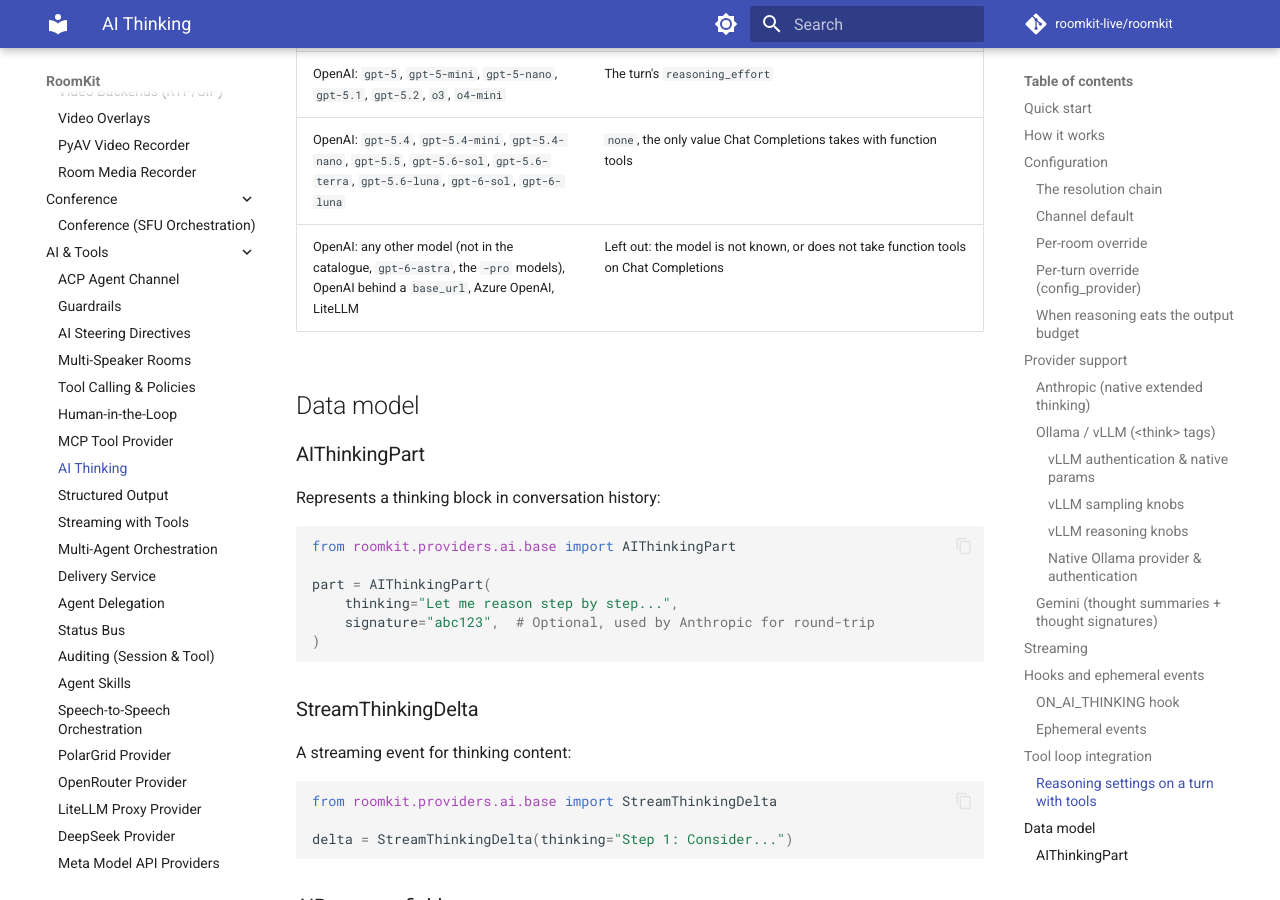
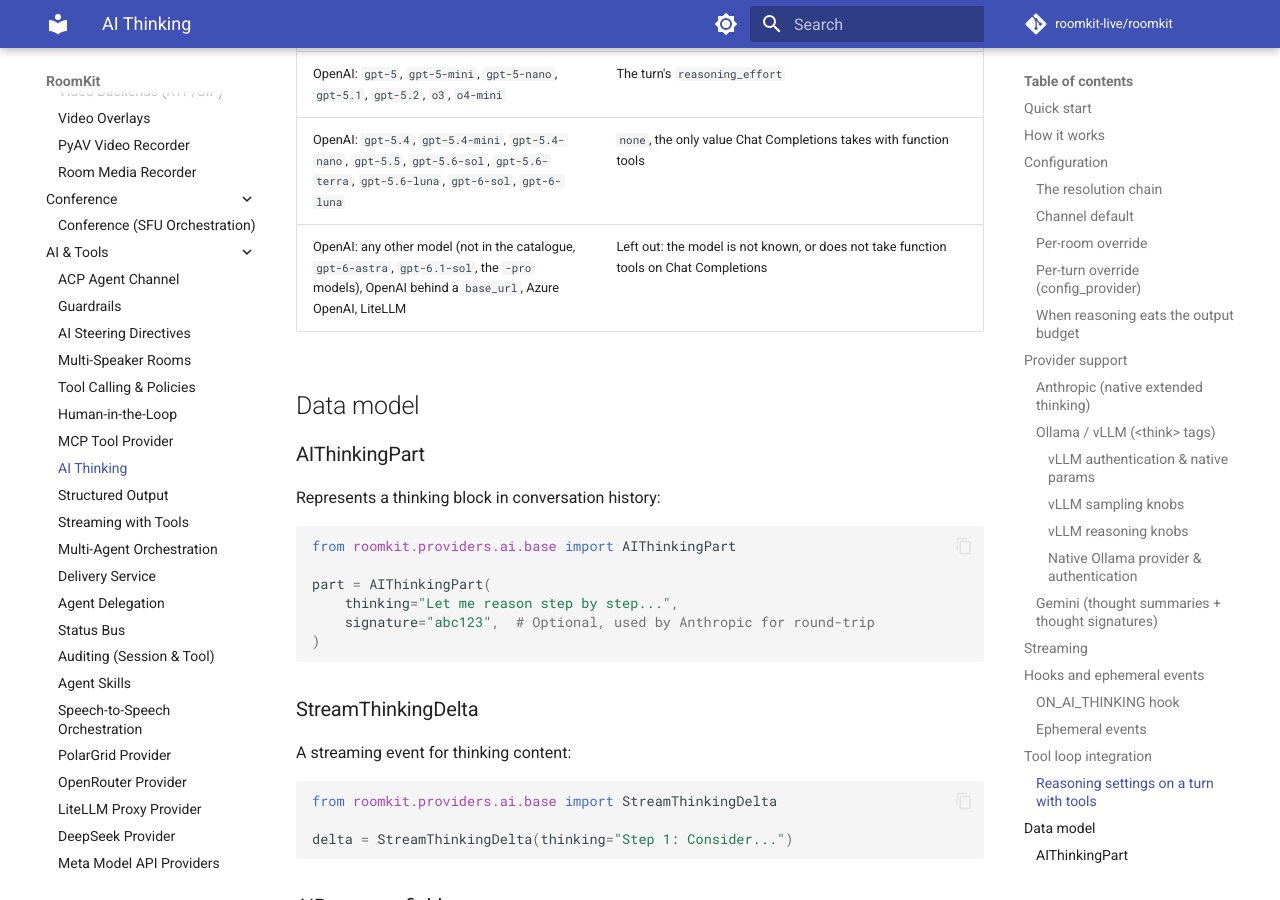
Before and after one commit to roomkit-live/roomkit-docs, an MkDocs documentation site: the page built from docs/guides/ai-thinking.md, in a window 1280 px wide and 900 px high, scrolled down 9660 px. Built offline with MkDocs 1.6.1 and Material for MkDocs 9.7.7, drawn with Linux system fonts in a browser that asks for light colours; comment, search, counter and statistics services are not loaded.

Commit message:
docs(ai): GPT-6.1 Sol takes no reasoning effort on a turn with tools, like GPT-6 Astra

```diff
--- a/docs/guides/ai-thinking.md
+++ b/docs/guides/ai-thinking.md
@@ -437,7 +437,7 @@ provider sends the value accepted, read from its model catalogue:
 | OpenRouter | Only the switch-off (`thinking_budget=0` sends `{"enabled": false}`); turning reasoning on is left to the model, since a tool round's reasoning would have to be passed back as `reasoning_details` |
 | OpenAI: `gpt-5`, `gpt-5-mini`, `gpt-5-nano`, `gpt-5.1`, `gpt-5.2`, `o3`, `o4-mini` | The turn's `reasoning_effort` |
 | OpenAI: `gpt-5.4`, `gpt-5.4-mini`, `gpt-5.4-nano`, `gpt-5.5`, `gpt-5.6-sol`, `gpt-5.6-terra`, `gpt-5.6-luna`, `gpt-6-sol`, `gpt-6-luna` | `none`, the only value Chat Completions takes with function tools |
-| OpenAI: any other model (not in the catalogue, `gpt-6-astra`, the `-pro` models), OpenAI behind a `base_url`, Azure OpenAI, LiteLLM | Left out: the model is not known, or does not take function tools on Chat Completions |
+| OpenAI: any other model (not in the catalogue, `gpt-6-astra`, `gpt-6.1-sol`, the `-pro` models), OpenAI behind a `base_url`, Azure OpenAI, LiteLLM | Left out: the model is not known, or does not take function tools on Chat Completions |
 
 ## Data model
 
```
